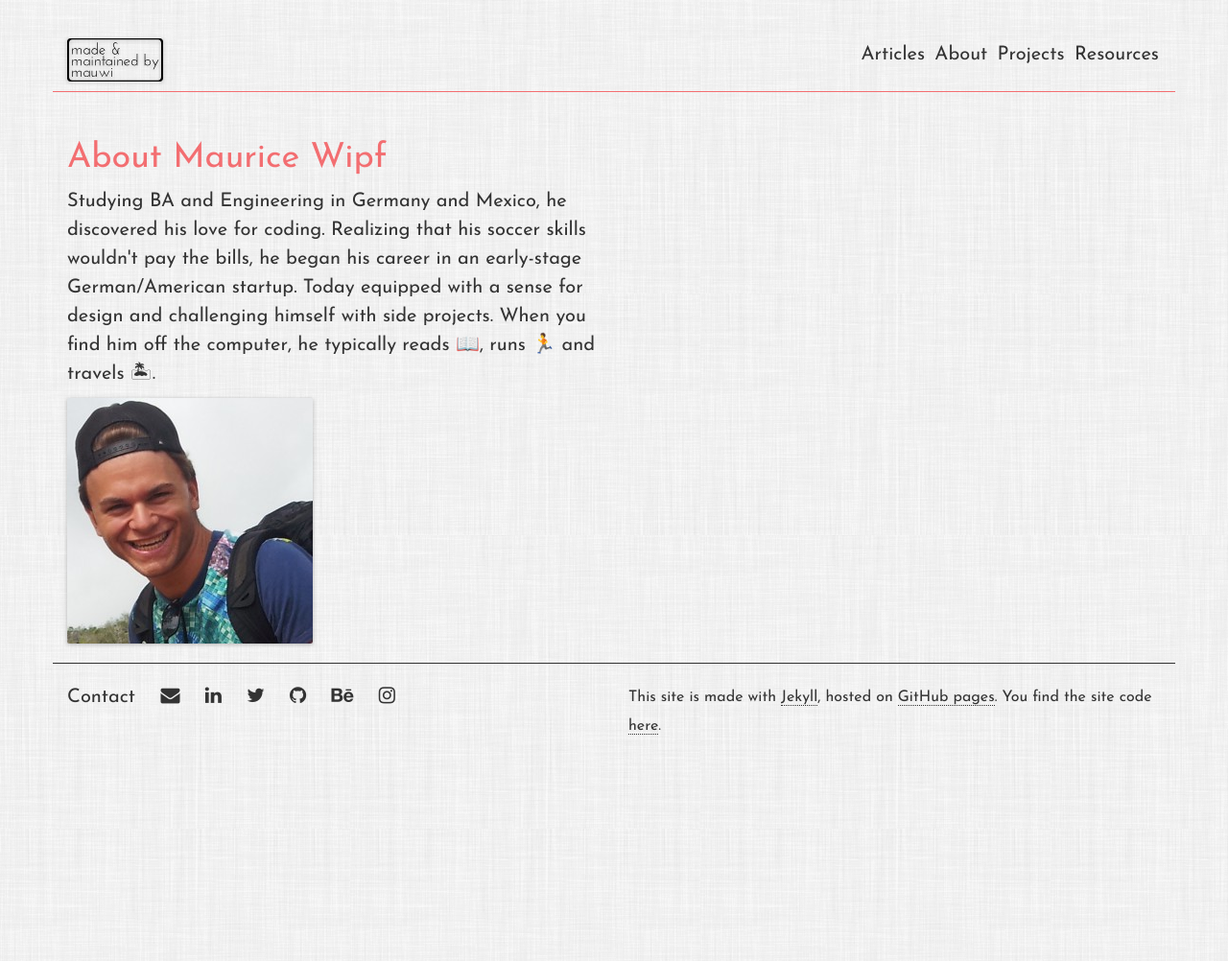
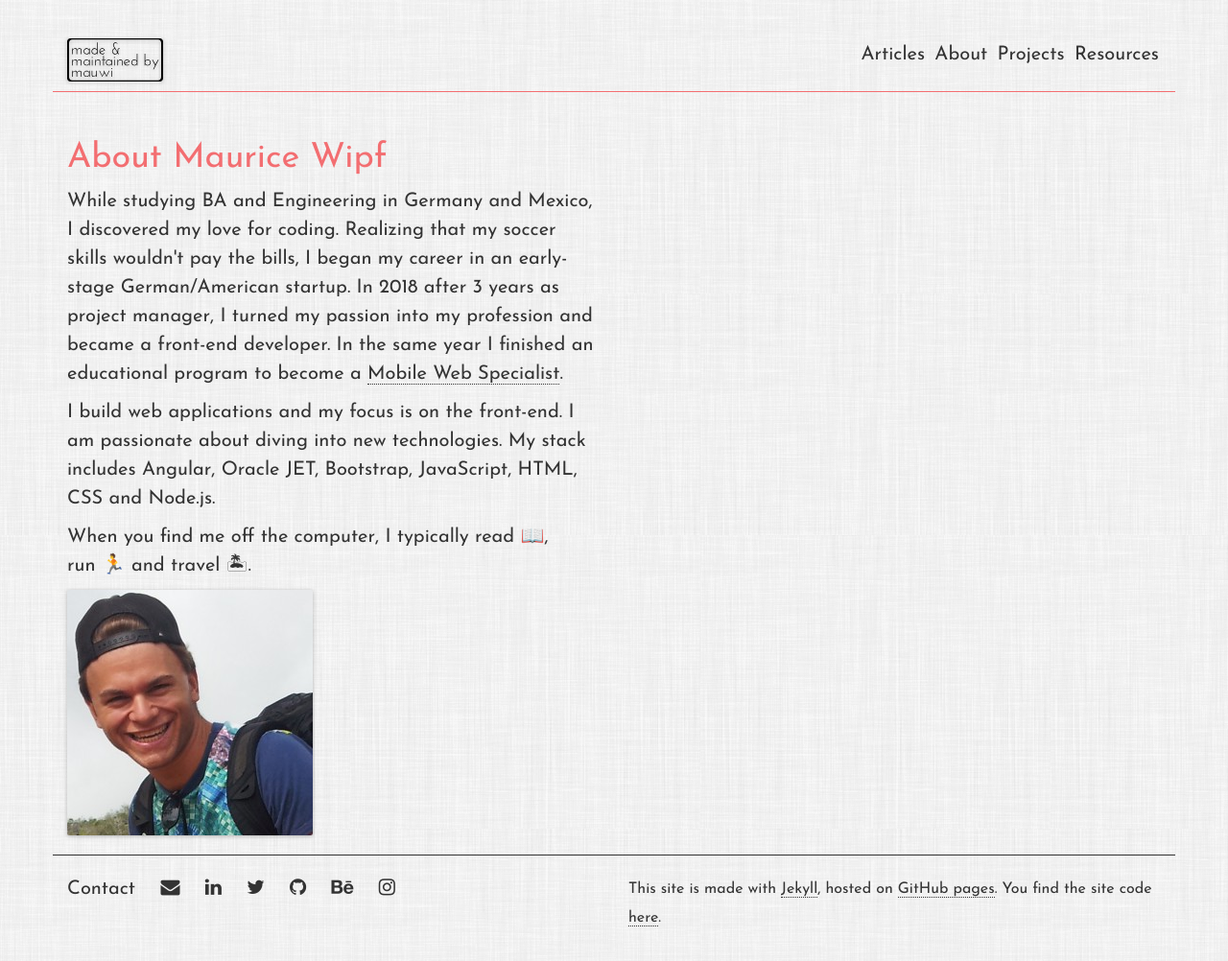
Before and after one commit to mauricewipf/interactive-resume, a Jekyll site: the page built from about.html, in a window 1280 px wide. Shown: the whole page at 96% size. Built offline with Jekyll 4.4.1, drawn with Linux system fonts in a browser that asks for light colours; nearby versions of some CDN libraries; before the commit the page ends 900 px from its top, so only the background shows below that.

Commit message:
feat: Add new project Restaurant Review App
feat: Update About

```diff
--- a/about.html
+++ b/about.html
@@ -12,10 +12,19 @@ permalink: /about/
 			<h1>{{page.title}} Maurice Wipf</h1>
 
 			<p>
-        Studying BA and Engineering in Germany and Mexico, he discovered his love for coding.
-        Realizing that his soccer skills wouldn't pay the bills, he began his career in an early-stage
-        German/American startup. Today equipped with a sense for design and challenging himself with side projects.
-        When you find him off the computer, he typically reads&nbsp;📖, runs&nbsp;🏃 and travels&nbsp;🏝.
+				While studying BA and Engineering in Germany and Mexico, I discovered my love for coding.
+				Realizing that my soccer skills	wouldn't pay the bills, I began my career in an
+				early-stage German/American startup. In 2018 after 3 years as project manager, I turned
+				my passion into my profession and became a front-end developer. In the same year I finished
+				an educational program to become a <a href="https://confirm.udacity.com/9G9JGUSF">Mobile
+				Web Specialist</a>.
+			</p>
+			<p>
+				I build web applications and my focus is on the front-end. I am passionate about diving
+				into new technologies. My stack includes Angular, Oracle JET, Bootstrap, JavaScript,
+				HTML, CSS and Node.js.
+			</p>
+				When you find me off the computer, I typically read&nbsp;📖, run&nbsp;🏃 and travel&nbsp;🏝.
 			</p>
 
 			<img src="/images/mauwi.jpg" alt="Maurice Wipf">
```
Also changed, not shown: _posts/2018-04-30-Restaurant-Review-App.md (added, +16 -0 lines), images/restaurant-review-app-l.png (added), images/restaurant-review-app.jpg (added), 1 other file. Lines whose indentation alone changed are shown as unchanged.
